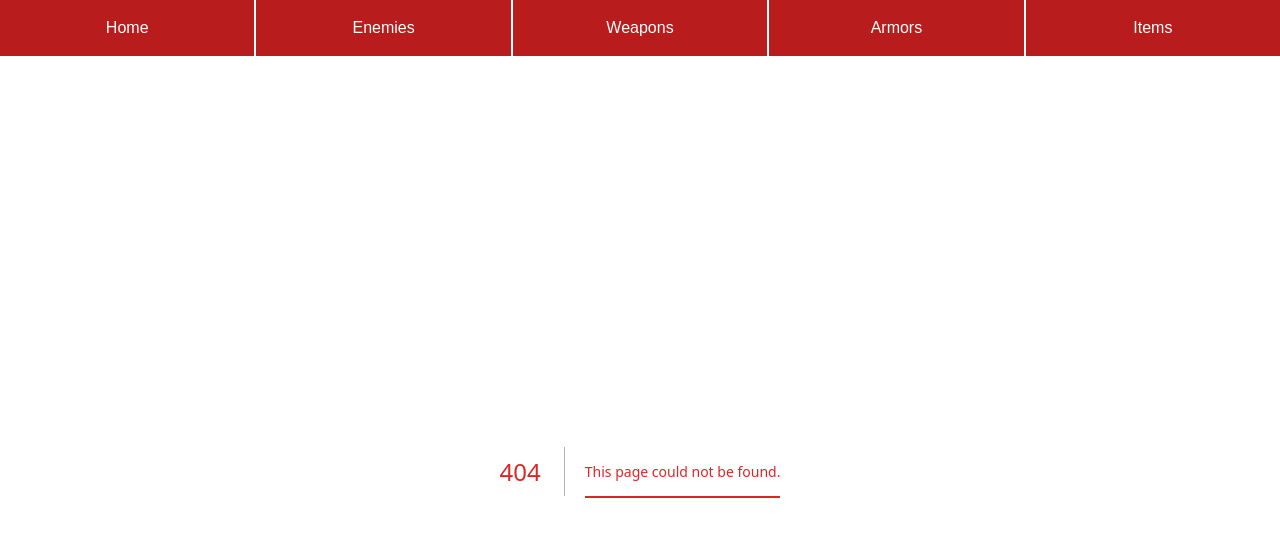
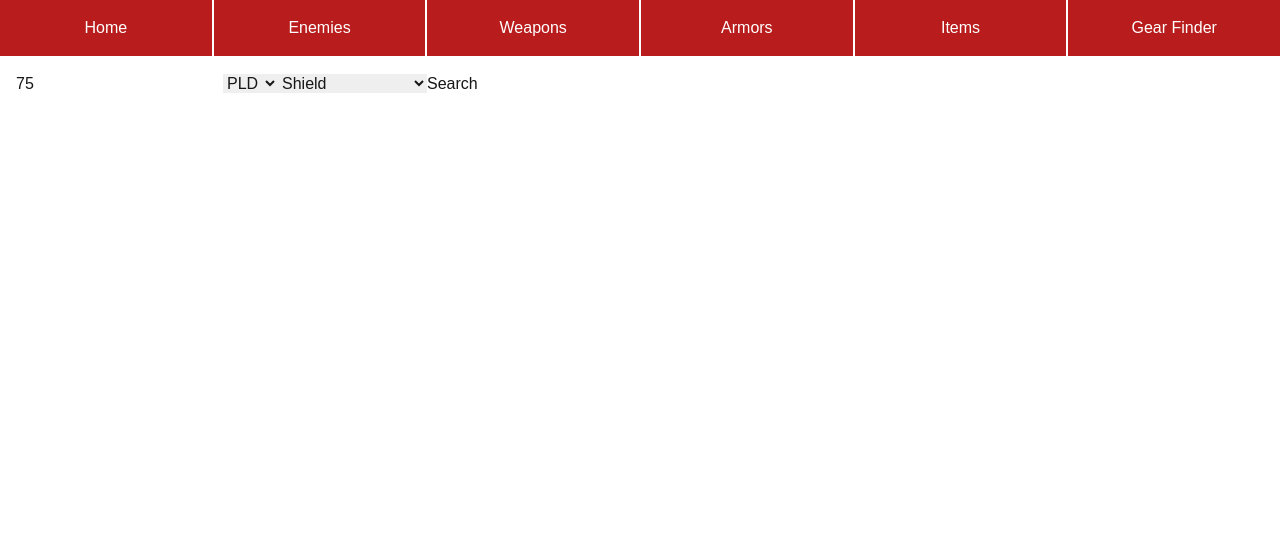
Before and after one commit to xurion/braver-helper, a Next.js app: page /gear-finder in a window 1280 px wide. Before the commit this address had no page. Shown: the top 536 px of the page. Built offline with nearby package versions, Linux system fonts and the light colour scheme.

Commit message:
Add beginnings of gear finder

```diff
--- /dev/null
+++ b/app/gear-finder/page.tsx
@@ -0,0 +1,102 @@
+"use client";
+
+import { useRouter } from "next/navigation";
+import { useState } from "react";
+
+const JOBS = ["PLD", "PUP", "SAM"] as const;
+type Job = (typeof JOBS)[number];
+
+const SLOTS = [
+  "Shield",
+  "Head",
+  "Body",
+  "Arms",
+  "Legs",
+  "Belt",
+  "Necklace",
+  "Ring",
+  "Earring",
+  "Relic",
+  "Instrument",
+  "Grimoire",
+  "Arrow",
+  "Bullet",
+  "Jug",
+  "Mark",
+  "Flair",
+  "Grip",
+  "Tools",
+  "Focus",
+  "Talisman",
+  "Rune",
+  "Ruby",
+  "Automaton Head",
+  "Automaton Frame",
+] as const;
+type Slot = (typeof SLOTS)[number];
+
+function isJob(value: string): value is Job {
+  return JOBS.includes(value as Job);
+}
+
+function isSlot(value: string): value is Slot {
+  return SLOTS.includes(value as Slot);
+}
+
+export default function GearFinder() {
+  const router = useRouter();
+  const [level, setLevel] = useState(75);
+  const [job, setJob] = useState<Job>(JOBS[0]);
+  const [slot, setSlot] = useState<Slot>(SLOTS[0]);
+
+  return (
+    <>
+      <input
+        onChange={(e) => setLevel(Number(e.target.value))}
+        placeholder="Level"
+        value={level}
+        type="number"
+      />
+
+      <select
+        onChange={(e) => {
+          if (!isJob(e.target.value)) {
+            return;
+          }
+
+          setJob(e.target.value);
+        }}
+        value={job}
+      >
+        {JOBS.map((job, i) => (
+          <option key={i} value={job}>
+            {job}
+          </option>
+        ))}
+      </select>
+
+      <select
+        onChange={(e) => {
+          if (!isSlot(e.target.value)) {
+            return;
+          }
+
+          setSlot(e.target.value);
+        }}
+        value={slot}
+      >
+        {SLOTS.map((slot, i) => (
+          <option key={i} value={slot}>
+            {slot}
+          </option>
+        ))}
+      </select>
+
+      <button
+        onClick={() => router.push(`/gear-finder/${job}/${slot}/${level}`)}
+      >
+        Search
+      </button>
+    </>
+  );
+}
--- a/app/layout.tsx
+++ b/app/layout.tsx
@@ -22,6 +22,7 @@ export default function RootLayout({
           <Link href="/weapons">Weapons</Link>
           <Link href="/armors">Armors</Link>
           <Link href="/items">Items</Link>
+          <Link href="/gear-finder">Gear Finder</Link>
         </nav>
         <div className="main-wrapper">{children}</div>
       </body>
```
